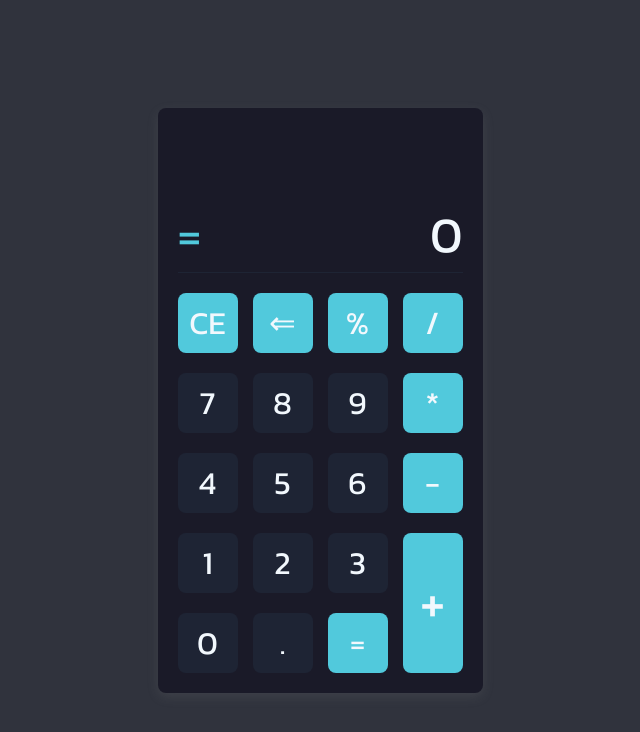
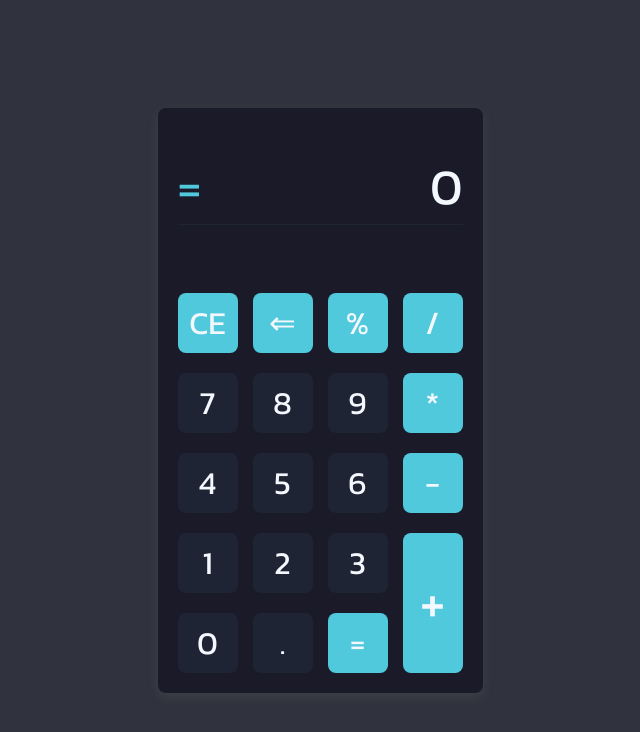
Before and after one commit to AlexManyakalo/js-projects, a website: page calculator/index.html in a window 1280 px wide. Shown: the whole page, without its empty margins (320-960 px from the left). Drawn offline with Linux system fonts and the light colour scheme.

Commit message:
style: update style.css

```diff
--- a/calculator/css/style.css
+++ b/calculator/css/style.css
@@ -131,6 +131,7 @@ h6 {
   align-items: center;
   justify-content: space-between;
   width: 100%;
+  min-height: 76px;
   font-size: 50px;
   border-bottom: 1px solid var(--color-dark-btn);
 }
@@ -145,6 +146,12 @@ h6 {
 .calc__head-bottom {
   text-align: end;
   width: 100%;
+}
+
+.calc__head-input {
+  max-width: 285px;
+  min-height: 48px;
+  overflow-x: hidden;
 }
 
 .calc__head-operation {
```
